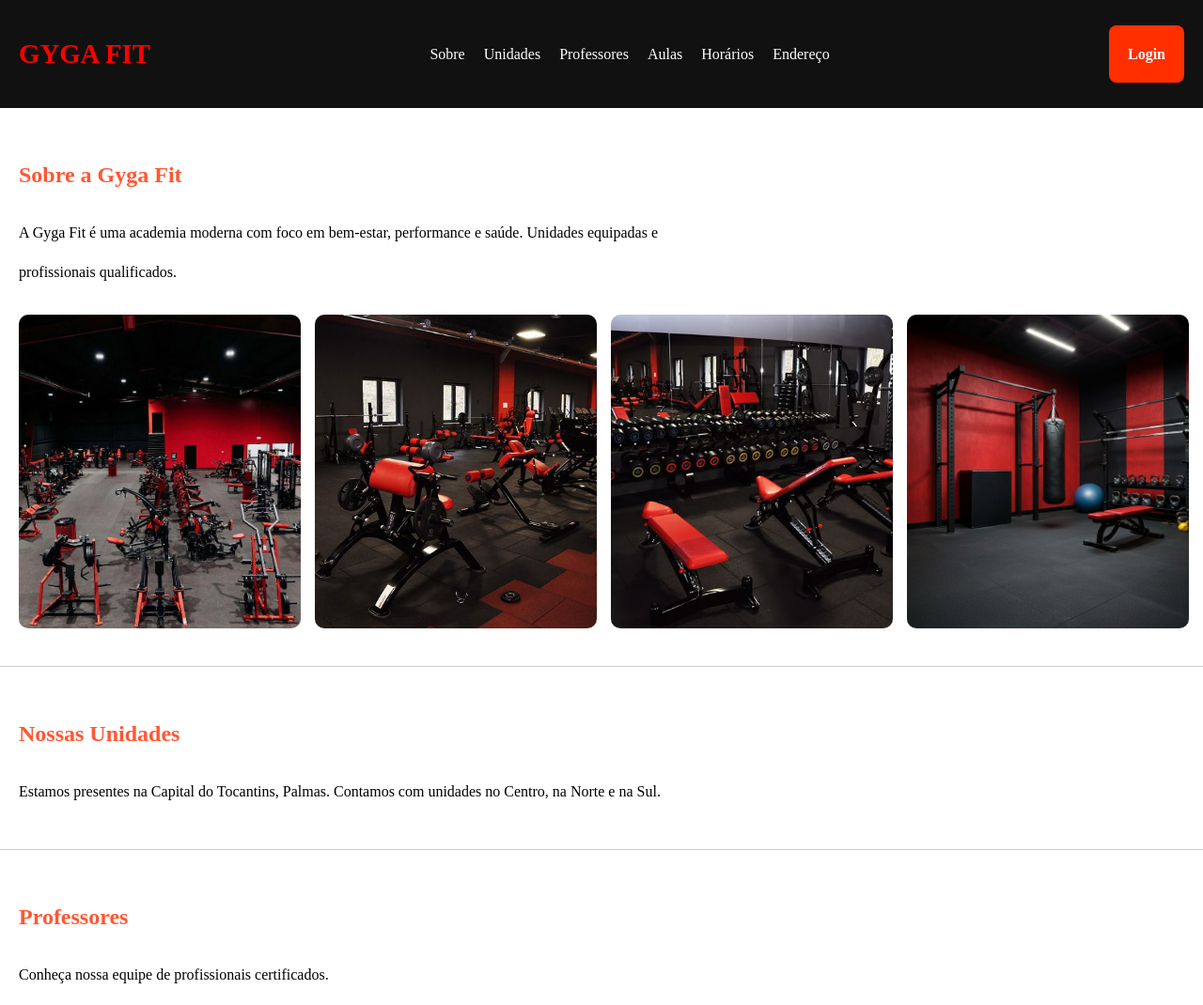
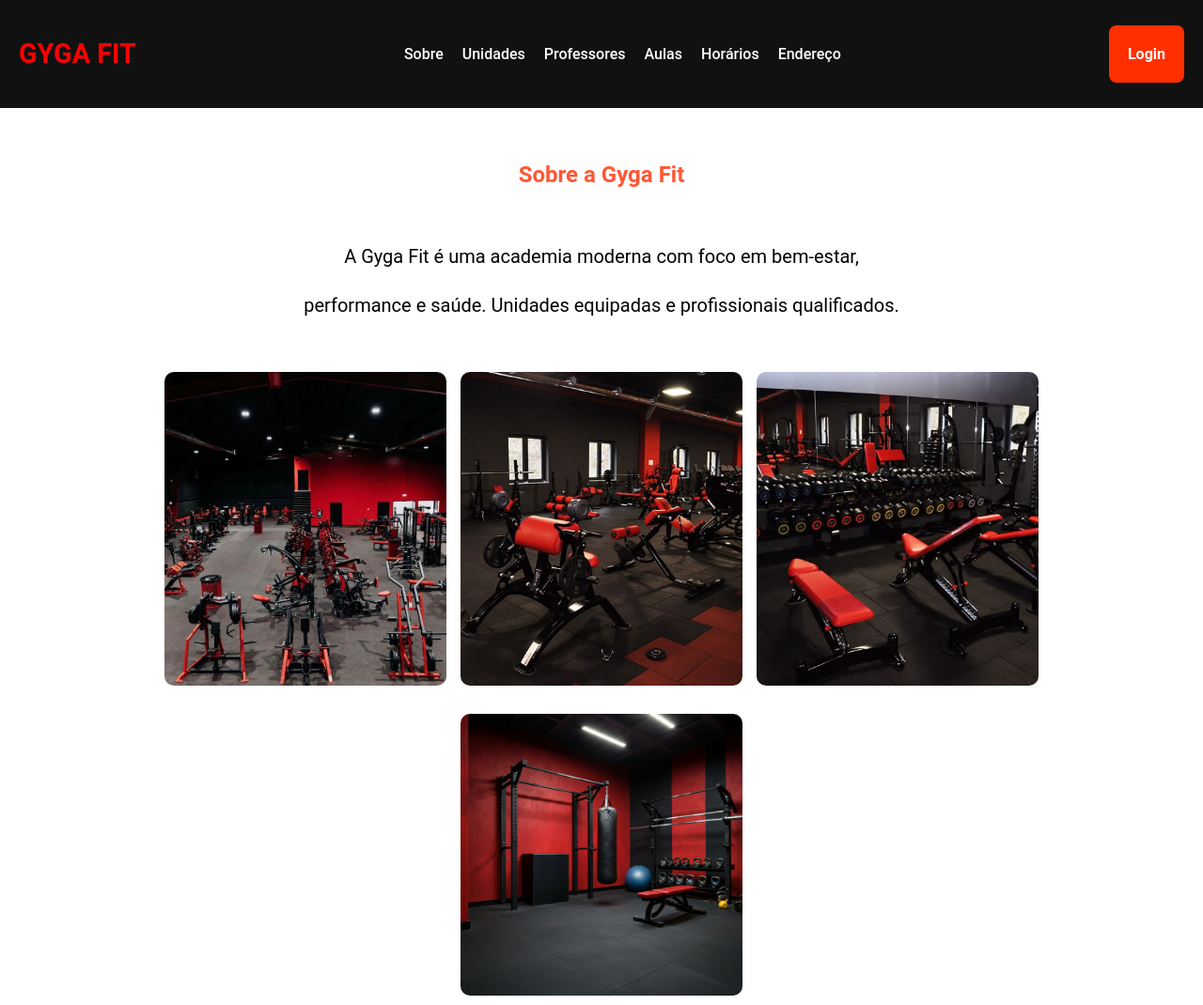
Before and after one commit to Samuel1-salc/Gyga-fit-gym, a PHP site: page /view/telaInicialAcademia.php in a window 1280 px wide. Shown: the top 1070 px of the page at 94% size. Run offline with PHP 8.4, Linux system fonts and the light colour scheme.

Commit message:
Correção da primeira commit da Tela Inicial

```diff
--- a/view/style/inicial.css
+++ b/view/style/inicial.css
@@ -4,8 +4,20 @@
     box-sizing: border-box;
 }
 
+h2, h3, p {
+    text-align: center;
+}
+
+section p {
+    max-width: 800px;
+    margin: 0 auto;
+    text-align: center;
+    padding: 10px 20px;
+    font-size: 20px;
+}
+
 body {
-    font-family: 'Times New Roman', sans-serif;
+    font-family: 'Roboto', sans-serif;
     line-height: 2.6;
     background-color: #ffffff;
     color: #000000;
@@ -37,6 +49,13 @@ nav ul li a {
     font-weight: 500;
 }
 
+.descricao-sobre {
+    max-width: 800px;
+    margin: 0 auto;
+    text-align: center;
+    padding: 10px 20px;
+}
+
 .login-button {
     background-color: #ff2f00;
     padding: 10px 20px;
@@ -53,7 +72,9 @@ nav ul li a {
 
 .imagens-sobre {
     display: flex;
-    gap: 15px;              /* Espaço entre as imagens */
+    justify-content: center;
+    flex-wrap: wrap;
+    gap: 15px;
     margin-top: 10px;
 }
 
@@ -65,7 +86,9 @@ nav ul li a {
 
 .imagens-professores {
     display: flex;
-    gap: 15px;              /* Espaço entre as imagens */
+    justify-content: center;
+    flex-wrap: wrap;
+    gap: 15px;
     margin-top: 10px;
 }
 
--- a/view/telaInicialAcademia.php
+++ b/view/telaInicialAcademia.php
@@ -25,7 +25,9 @@
 
     <section id="sobre">
         <h2>Sobre a Gyga Fit</h2>
-        <p>A Gyga Fit é uma academia moderna com foco em bem-estar, performance e saúde. Unidades equipadas e profissionais qualificados.</p>
+        <div class="descricao-sobre">
+            <p>A Gyga Fit é uma academia moderna com foco em bem-estar, performance e saúde. Unidades equipadas e profissionais qualificados.</p>
+        </div>
 
         <div class="imagens-sobre">
             <img src="img/ACAD1.jpg" alt="Foto da academia Gyga Fit 1" class="imagem-sobre">
@@ -34,6 +36,7 @@
             <img src="img/ACAD4.jpg" alt="Foto da academia Gyga Fit 4" class="imagem-sobre">
         </div>
     </section>
+
 
     <section id="unidades">
         <h2>Nossas Unidades</h2>
```
